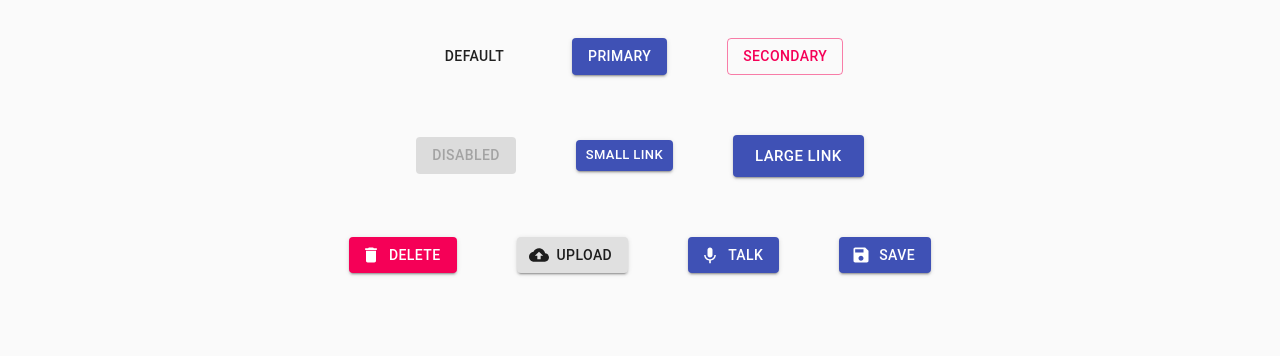
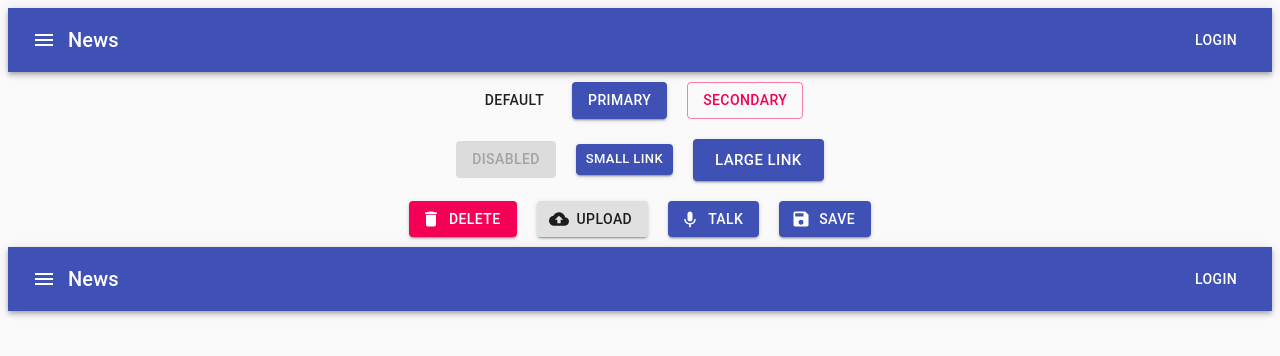
Before and after one commit to TakuoIshida/Material-UI-Components, a React (Create React App) app: page / in a window 1280 px wide. Shown: the top 356 px of the page. Built offline with nearby package versions, Linux system fonts and the light colour scheme.

Commit message:
AppBar作成

```diff
--- a/src/App.js
+++ b/src/App.js
@@ -1,5 +1,6 @@
-import React, {Component} from 'react';
+import React, { Component } from 'react';
 import Button from './components/Button/Button';
+import AppBars from './components/AppBar/AppBar';
 
 import styles from './App.module.css';
 
@@ -8,7 +9,9 @@ class App extends Component {
     render(){
         return (
             <div>
+                <AppBars />
                 <Button />
+                <AppBars />
             </div>
         )
     }
--- /dev/null
+++ b/src/components/AppBar/AppBar.jsx
@@ -0,0 +1,31 @@
+import React, {Component} from 'react';
+import AppBar from '@material-ui/core/AppBar';
+import Toolbar from '@material-ui/core/Toolbar';
+import Typography from '@material-ui/core/Typography';
+import Button from '@material-ui/core/Button';
+import IconButton from '@material-ui/core/IconButton';
+import MenuIcon from '@material-ui/icons/Menu';
+import styles from './AppBar.module.css';
+
+
+class AppBars extends Component {
+    render() {
+        return(
+            <div className={styles.root}>
+                <AppBar position="sticky">
+                    <Toolbar>
+                    <IconButton edge="start" color="inherit" aria-label="menu" className={styles.menuButton}>
+                        <MenuIcon />
+                    </IconButton>
+                    <Typography variant="h6" className={styles.title}>
+                        News
+                    </Typography>
+                    <Button color="inherit">Login</Button>
+                    </Toolbar>
+                </AppBar>
+            </div>
+        )
+    }
+};
+
+export default AppBars;
--- /dev/null
+++ b/src/components/AppBar/AppBar.module.css
@@ -0,0 +1,10 @@
+:root {
+    flex-grow: 1;
+}
+
+.menuButton {
+    margin-right: 2px;
+}
+.title {
+    flex-grow: 1;
+}
--- a/src/components/Button/Button.module.css
+++ b/src/components/Button/Button.module.css
@@ -10,5 +10,5 @@ body {
 }
 
 .margin {
-    margin: 30px !important;
+    margin: 10px !important;
 }
--- a/src/components/index.js
+++ b/src/components/index.js
@@ -1 +1,2 @@
 export { default as Button } from './Button/Button';
+export { default as AppBars } from './AppBar/AppBar';
```
